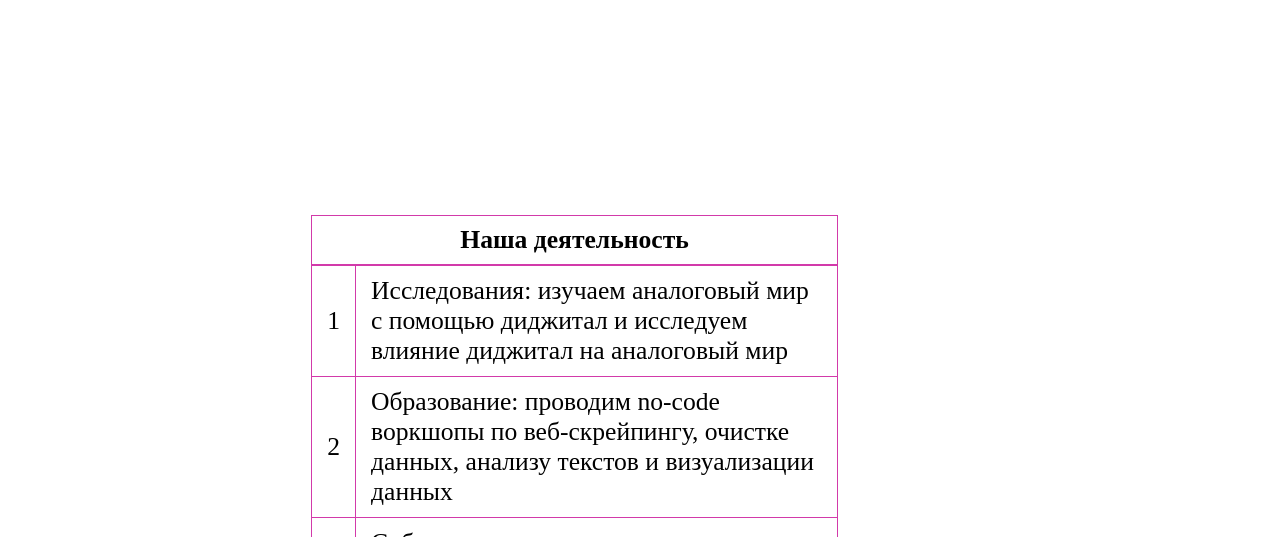
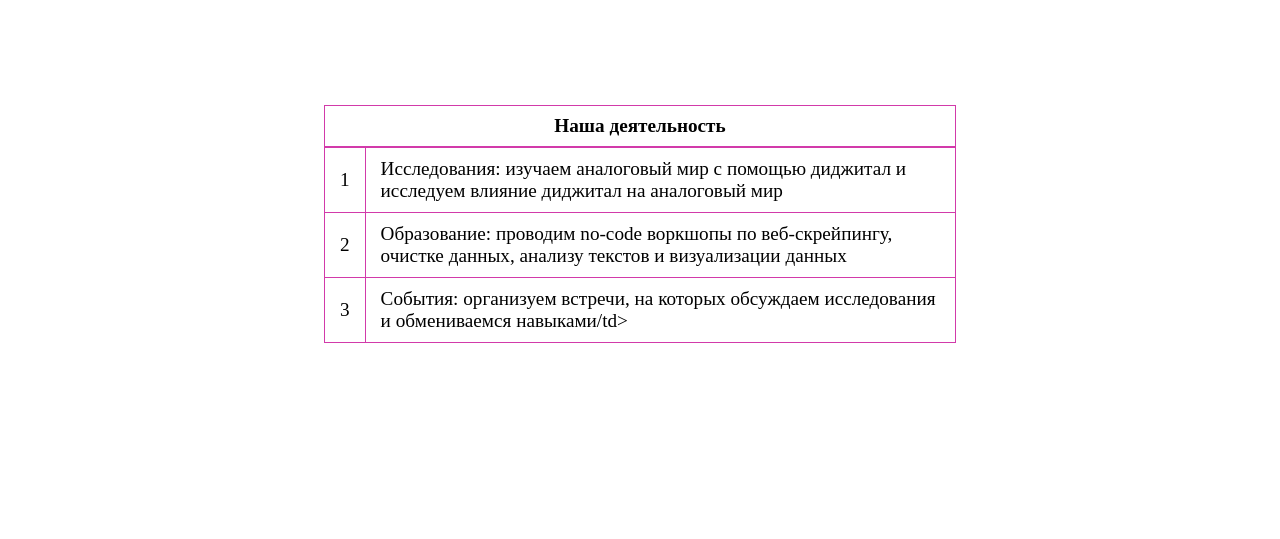
Before and after one commit to theotheo/example_site_1, a plain HTML site: page map.html in a window 1280 px wide. Shown: the part 203-742 px from the top of the page. Drawn offline with Linux system fonts and the light colour scheme.

Commit message:
TABLE SMMALLER

```diff
--- a/map.html
+++ b/map.html
@@ -25,13 +25,10 @@
 </div>
 </div>
 
-<div class="site-wrapper">
-<div class="container">
-
-<div class="publication__inner">
 
 
-<div class="publication__content">
+
+<div class="body">
 <table class="table_blur">
 <tr>
 				<th colspan="2">Наша деятельность</th>
```
